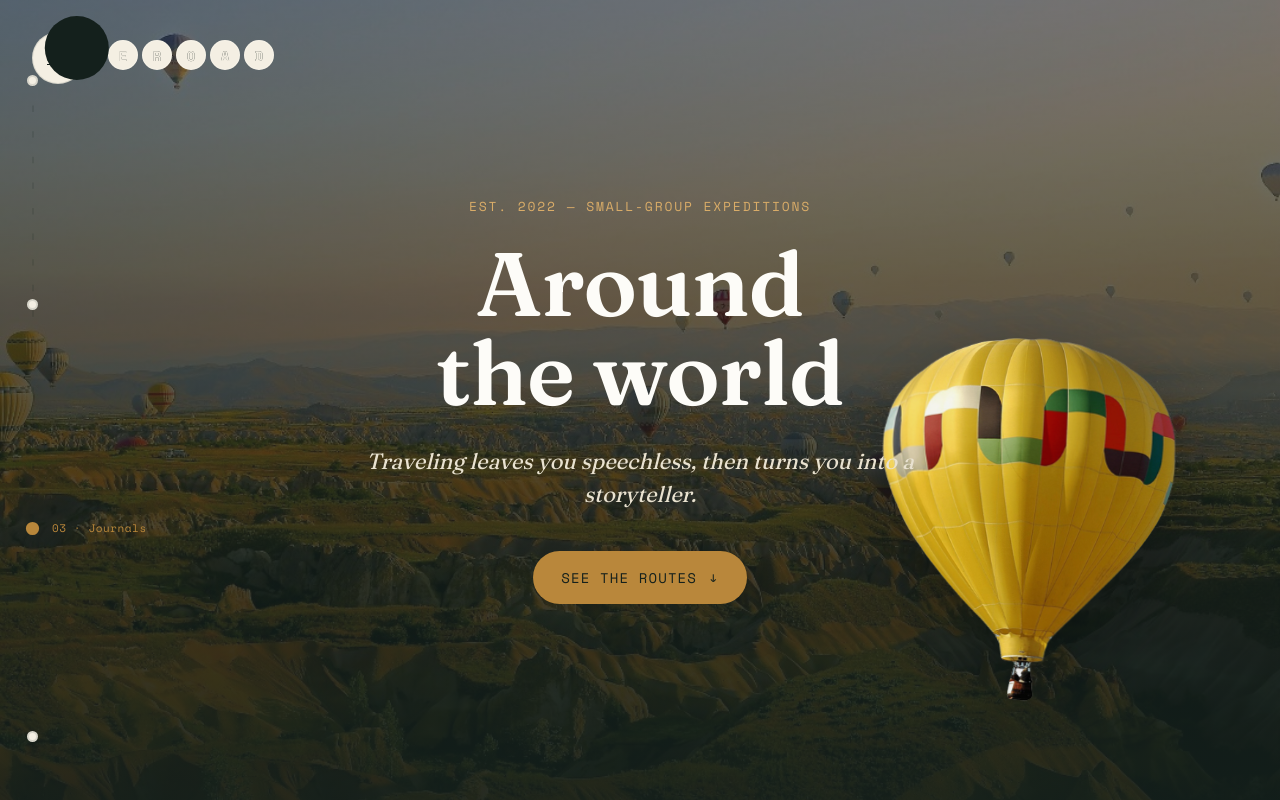
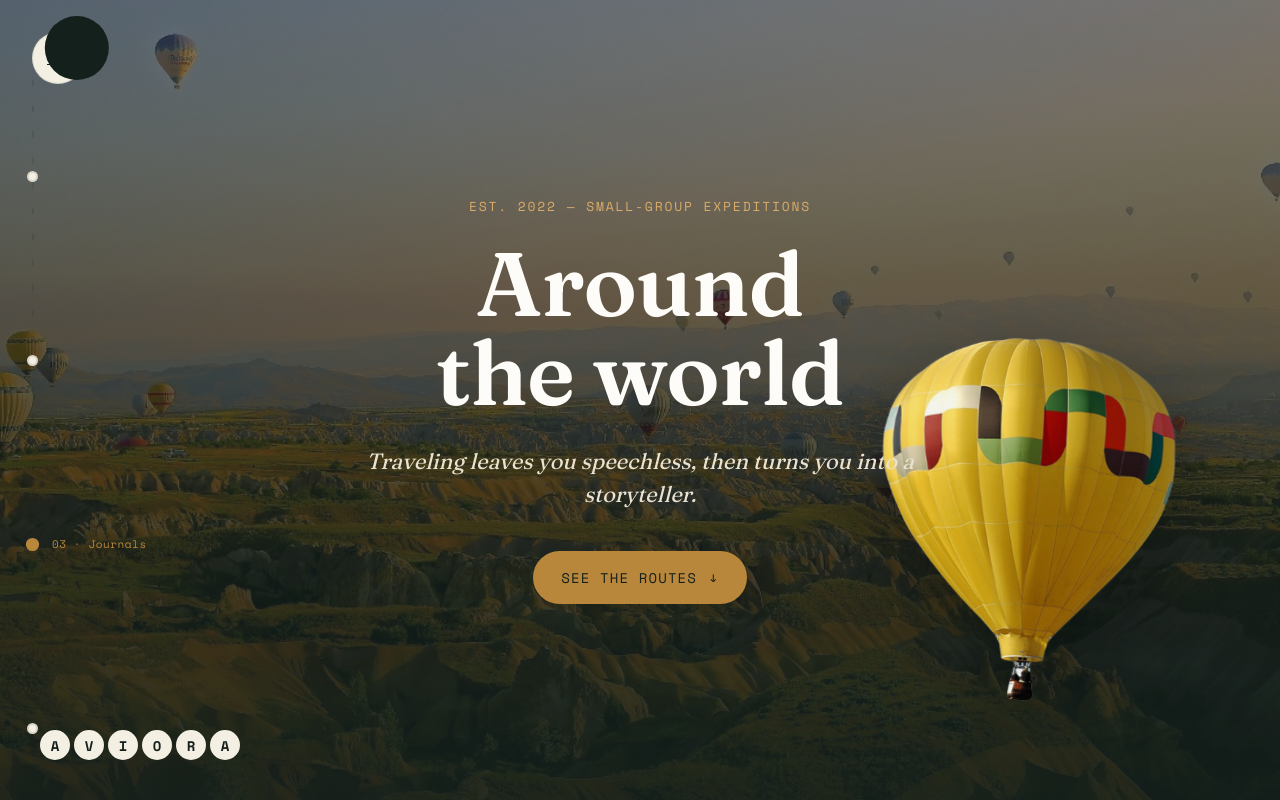
Before and after one commit to Mutawakkil-Yusuf/Travelling-Website, a plain HTML site: page index.html in a window 1280 px wide. Shown: the top 800 px of the page. Drawn offline with nearby package versions, Linux system fonts and the light colour scheme.

Commit message:
Fix AVIORA deployment config, naming and route rail overlap

```diff
--- a/app.css
+++ b/app.css
@@ -1,5 +1,5 @@
 /* ==========================================================================
-   THE ROAD — design tokens
+   AVIORA — design tokens
    Palette:  ink #14201C · paper #F4EFE3 · brass #B9873B · moss #4B5A45 · rust #9C4A34
    Type:     Fraunces (display) · Inter (body) · Space Mono (coordinates / labels)
    Signature: the route rail — a scroll-traced map line with waypoint stops
@@ -152,10 +152,10 @@ button {
   transform: translateY(-50%);
 }
 
-.route-stop:nth-child(2) { top: 10%; }
-.route-stop:nth-child(3) { top: 38%; }
-.route-stop:nth-child(4) { top: 66%; }
-.route-stop:nth-child(5) { top: 92%; }
+.route-stop:nth-child(2) { top: 22%; }
+.route-stop:nth-child(3) { top: 45%; }
+.route-stop:nth-child(4) { top: 68%; }
+.route-stop:nth-child(5) { top: 91%; }
 
 .route-stop-dot {
   width: 1.1rem;
@@ -469,7 +469,7 @@ button {
 .wordmark {
   position: absolute;
   z-index: 2;
-  top: 4rem;
+  bottom: 4rem;
   left: 4rem;
   display: flex;
   gap: 0.4rem;
@@ -494,6 +494,8 @@ button {
   .heading { font-size: 6rem; }
   .header-paragraph { font-size: 1.8rem; }
   .header-image { width: 42%; right: 2%; bottom: 4%; opacity: 0.5; }
+  .wordmark { bottom: 2.5rem; left: 2.5rem; gap: 0.3rem; }
+  .wordmark span { width: 2.4rem; height: 2.4rem; font-size: 1.1rem; }
 }
 
 /* ==========================================================================
--- a/app.js
+++ b/app.js
@@ -1,4 +1,4 @@
-// The Road — interaction layer
+// AVIORA — interaction layer
 // 1. Mobile / slide-in menu toggle
 // 2. Scroll-reveal for elements marked .reveal
 // 3. Route rail: fills like a traced map line as the page scrolls,
--- a/index.html
+++ b/index.html
@@ -5,13 +5,13 @@
   <meta charset="UTF-8" />
   <meta name="viewport" content="width=device-width, initial-scale=1.0" />
   <meta http-equiv="X-UA-Compatible" content="ie=edge" />
-  <meta name="description" content="The Road — small-group expedition tours across forest, river and coast." />
+  <meta name="description" content="AVIORA — discover beautiful destinations, plan journeys and go further with small-group expedition tours." />
   <link rel="preconnect" href="https://fonts.googleapis.com">
   <link rel="preconnect" href="https://fonts.gstatic.com" crossorigin>
   <link href="https://fonts.googleapis.com/css2?family=Fraunces:opsz,wght@9..144,400;9..144,500;9..144,600;9..144,700;9..144,900&family=Inter:wght@400;500;600;700&family=Space+Mono:wght@400;700&display=swap" rel="stylesheet" />
   <link rel="stylesheet" href="app.css" />
   <link rel="shortcut icon" href="img/ballon-removebg-preview.png">
-  <title>The Road — Small-Group Expedition Tours</title>
+  <title>AVIORA — Discover Places. Plan Journeys. Go Further.</title>
 </head>
 
 <body>
@@ -71,7 +71,7 @@
       </a>
       <img src="img/ballon-removebg-preview.png" alt="" class="header-image" />
       <div class="wordmark" aria-hidden="true">
-        <span>t</span><span>h</span><span>e</span><span>r</span><span>o</span><span>a</span><span>d</span>
+        <span>a</span><span>v</span><span>i</span><span>o</span><span>r</span><span>a</span>
       </div>
     </header>
     <!-- End of Header -->
@@ -223,7 +223,7 @@
     <footer class="footer">
       <div class="footer-top">
         <div class="wordmark footer-wordmark" aria-hidden="true">
-          <span>t</span><span>h</span><span>e</span><span>r</span><span>o</span><span>a</span><span>d</span>
+          <span>a</span><span>v</span><span>i</span><span>o</span><span>r</span><span>a</span>
         </div>
         <div class="footer-list">
           <a href="#home" class="footer-link">Home</a>
```
Also changed, not shown: 2 other files.
